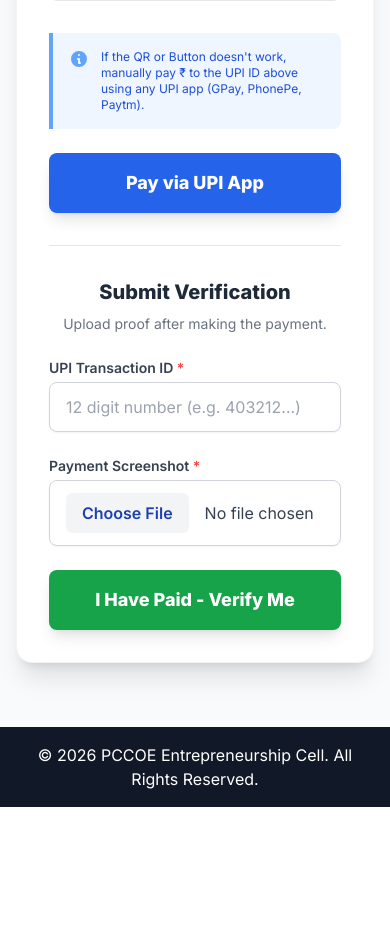
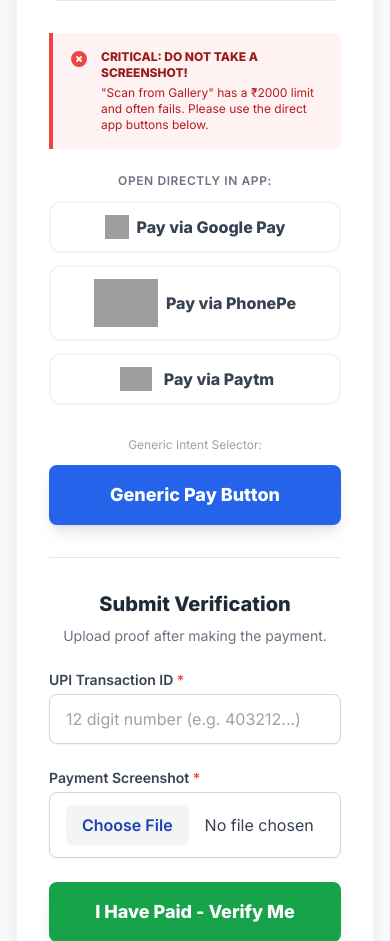
Before and after one commit to mayurtheprogrammer12-debug/Ecell, a Django app: template templates/registrations/payment.html in a window 390 px wide. Shown: the part 727-1668 px from the top of the page. Before the commit the page ends 1534 px from the top, so only its background shows below. Run offline with Django 5.2, Linux system fonts and the light colour scheme; the template is opened without the code that fills it, so the values that code supplies are empty; some libraries are stand-ins or nearby versions; grey boxes are pictures that could not be loaded.

Commit message:
Implement direct app buttons for GPay, PhonePe, Paytm and add screenshot warnings

```diff
--- a/templates/registrations/payment.html
+++ b/templates/registrations/payment.html
@@ -44,29 +44,57 @@
         </div>
     </div>
 
-    <!-- Alert for common issues -->
-    <div class="mb-6 bg-blue-50 border-l-4 border-blue-400 p-4 rounded-r-lg">
+    <!-- Warning against screenshots -->
+    <div class="mb-6 bg-red-50 border-l-4 border-red-500 p-4 rounded-r-lg">
         <div class="flex">
             <div class="flex-shrink-0">
-                <svg class="h-5 w-5 text-blue-400" viewBox="0 0 20 20" fill="currentColor">
+                <svg class="h-5 w-5 text-red-500" viewBox="0 0 20 20" fill="currentColor">
                     <path fill-rule="evenodd"
-                        d="M18 10a8 8 0 11-16 0 8 8 0 0116 0zm-7-4a1 1 0 11-2 0 1 1 0 012 0zM9 9a1 1 0 000 2v3a1 1 0 001 1h1a1 1 0 100-2v-3a1 1 0 00-1-1H9z"
+                        d="M10 18a8 8 0 100-16 8 8 0 000 16zM8.707 7.293a1 1 0 00-1.414 1.414L8.586 10l-1.293 1.293a1 1 0 101.414 1.414L10 11.414l1.293 1.293a1 1 0 001.414-1.414L11.414 10l1.293-1.293a1 1 0 00-1.414-1.414L10 8.586 8.707 7.293z"
                         clip-rule="evenodd" />
                 </svg>
             </div>
             <div class="ml-3">
-                <p class="text-xs text-blue-700 font-medium">
-                    If the QR or Button doesn't work, manually pay ₹{{ amount }} to the UPI ID above using any UPI app
-                    (GPay, PhonePe, Paytm).
+                <p class="text-xs text-red-800 font-bold uppercase">
+                    CRITICAL: Do not take a screenshot!
+                </p>
+                <p class="text-xs text-red-700 mt-1">
+                    "Scan from Gallery" has a ₹2000 limit and often fails. Please use the direct app buttons below.
                 </p>
             </div>
         </div>
     </div>
 
+    <!-- App Specific Buttons -->
+    <div class="space-y-3 mb-8">
+        <p class="text-center text-gray-500 text-xs font-semibold uppercase tracking-wider mb-2">Open directly in app:
+        </p>
+
+        <div class="grid grid-cols-1 gap-3">
+            <a href="{{ gpay_url }}"
+                class="flex items-center justify-center py-3 px-4 rounded-xl border-2 border-gray-100 hover:border-blue-500 hover:bg-blue-50 transition duration-300 font-bold text-gray-700">
+                <img src="https://www.gstatic.com/images/branding/product/1x/gpay_32dp.png" class="w-6 h-6 mr-2" alt="">
+                Pay via Google Pay
+            </a>
+            <a href="{{ phonepe_url }}"
+                class="flex items-center justify-center py-3 px-4 rounded-xl border-2 border-gray-100 hover:border-purple-500 hover:bg-purple-50 transition duration-300 font-bold text-gray-700">
+                <img src="https://www.phonepe.com/en/assets/images/logo.svg" class="w-16 mr-2" alt="">
+                Pay via PhonePe
+            </a>
+            <a href="{{ paytm_url }}"
+                class="flex items-center justify-center py-3 px-4 rounded-xl border-2 border-gray-100 hover:border-blue-400 hover:bg-blue-50 transition duration-300 font-bold text-gray-700">
+                <img src="https://static01.nyt.com/images/2024/02/10/multimedia/10india-paytm-01-wvbm/10india-paytm-01-wvbm-videoSixteenByNineJumbo1600.jpg"
+                    class="w-10 mr-2 object-contain h-6" alt="">
+                Pay via Paytm
+            </a>
+        </div>
+    </div>
+
     <div class="mb-8">
+        <p class="text-center text-gray-400 text-xs mb-3">Generic Intent Selector:</p>
         <a href="{{ upi_url }}"
             class="w-full flex justify-center py-4 px-4 rounded-lg shadow-lg text-lg font-bold text-white bg-blue-600 hover:bg-blue-800 focus:outline-none focus:ring-2 focus:ring-offset-2 focus:ring-blue-500 transition duration-300">
-            Pay via UPI App
+            Generic Pay Button
         </a>
     </div>
 
```
Also changed, not shown: registrations/views.py (+8 -11 lines).
